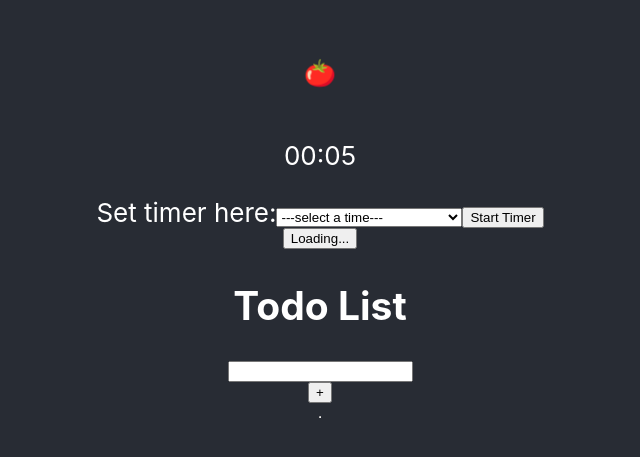
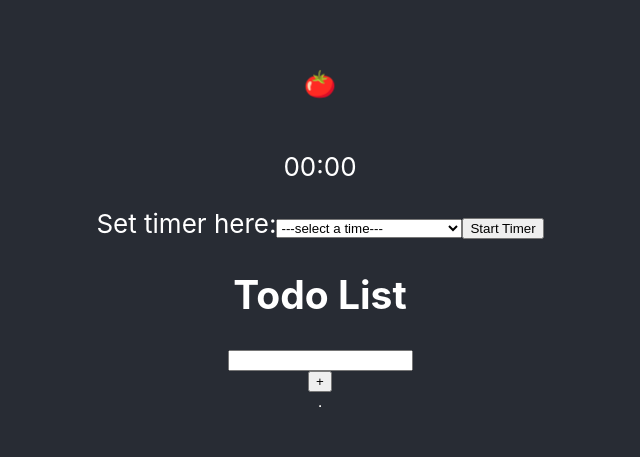
Before and after one commit to yingmo55/Todo-List, a React (Create React App) app: page / in a window 1280 px wide. Shown: the part 143-600 px from the top of the page, without its empty margins (320-960 px from the left). Built offline with nearby package versions, Linux system fonts and the light colour scheme.

Commit message:
Add features to Timer components. Refactor code
- Refactor start & stop timer functions into one function
- Add state and display message for when timer reaches 0

```diff
--- a/src/Components/Pomodoro/Timer/Timer.js
+++ b/src/Components/Pomodoro/Timer/Timer.js
@@ -1,29 +1,29 @@
 import React, {useState, useEffect} from "react";
+import SetTimer from "../SetTimer/SetTimer";
+
 
 function Timer () {
-const [time, setTime] = useState(5);
+const [time, setTime] = useState(0);
 const [pauseTimer, setPauseTimer] = useState(true);
-const toggleTimerButton = document.getElementById('toggleTimer');
 const [timerStart, setTimerStart] = useState(false);
-const setTimerSelect = document.getElementById('setTimerSelect');
+const [isBreak, setIsBreak] = useState(false);
+
+const toggleTimerButton = document.getElementById('pauseTimerBtn');
+
 
 const countdown = () => {
     setTime((prev)=> prev - 1);
 }
 
-const toggleTimer = () => {
+const togglePause = () => {
     setPauseTimer(!pauseTimer);
-    if (time === 0) {
-        console.log('times up. Take a break!')
-    }
 }
 
 const parseTime = () => {
-    let min = Math.floor(time / 60) >= 10 ? Math.floor(time / 60) : "0" + Math.floor(time / 60);
-    let sec = time % 60 >= 10 ? time % 60 : "0" + time % 60;
+    const min = Math.floor(time / 60) >= 10 ? Math.floor(time / 60) : "0" + Math.floor(time / 60);
+    const sec = time % 60 >= 10 ? time % 60 : "0" + time % 60;
     return `${min}:${sec}`;
 }
-
 const parsedTime = parseTime();
 
 useEffect(() => {
@@ -35,24 +35,31 @@ useEffect(() => {
 }
 }, [time, pauseTimer])
 
-useEffect(()=>{
-    if (time <= 0) {
-        console.log('times up. Take a break!')
-        setPauseTimer(true);
-        setTimerStart(false);
+useEffect(()=> {
+    if (time === 0 && timerStart){
+        setIsBreak(true)
+        return;
+    } else {
+        setIsBreak(false);
     }
 }, [time])
 
 useEffect(()=> {
     if (toggleTimerButton){
-        toggleTimerButton.innerHTML = pauseTimer ?  'Currently: off' : 'Currently: on';
+        toggleTimerButton.innerHTML = pauseTimer ?  'Pause Timer' : 'Unpause Timer';
         }
 }, [toggleTimerButton, pauseTimer])
 
-const startTimer = () => {
-    console.log('timer start!')
+const toggleStart = () => {
+    if (!timerStart && time !== 0) {
     setPauseTimer(false);
     setTimerStart(true);
+    return;
+    }
+    setTime(0);
+    setPauseTimer(true);
+    setTimerStart(false);
+    setIsBreak(false);
 }
 
 const changeTimer = e => {
@@ -64,20 +71,13 @@ const changeTimer = e => {
     return (
         <>
         <p>🍅</p>
-        <p>{parsedTime}</p>
-        { !timerStart &&
-        (<div id='setTimerSelect'>
-        <label htmlFor='timer'>Set timer here:</label>
-        <select id="timer" list="time" onChange={changeTimer} >
-            <option  value="">---select a time---</option>
-            <option  value="0.1">test</option>
-            <option  value="5">5 min - great for a kickstart!</option>
-            <option value="10">10 min - for a short task</option>
-            <option value="25">25 min- standard pomodoro</option>
-        </select>
-        <button type='button' onClick={startTimer}>Start Timer</button>
-        </div>)}
-        <button onClick={toggleTimer} id='toggleTimer'>Loading...</button>
+        <p>{!isBreak ? parsedTime : 'Congrats! Take a break and come back to work'}</p>
+        { !timerStart && <SetTimer
+        onChange={changeTimer} onClick={toggleStart} />}
+        { (!isBreak && timerStart) &&
+            <button onClick={togglePause} id='pauseTimerBtn'>Loading...</button>}
+        {timerStart &&
+        <button onClick={toggleStart}>Reset Timer</button>}
         </>
     );
 }
```
